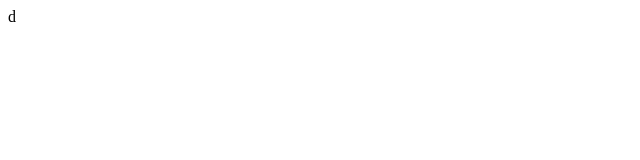
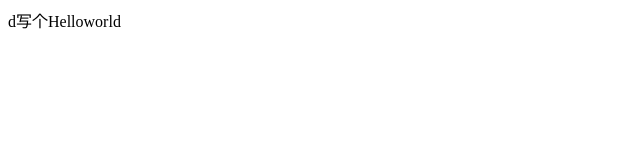
Before and after one commit to XGG99877/xiaogougoo.github.io, a plain HTML site: page index.html in a window 1280 px wide. Shown: the whole page, without its empty margins (0-640 px from the left). Drawn offline with Linux system fonts and the light colour scheme.

Commit message:
更新 index.html

```diff
--- a/index.html
+++ b/index.html
@@ -4,6 +4,6 @@
  <title>helo world</title>
 </head>
 <body>
-	d
+	d写个Helloworld
 </body>
 </html>
```
